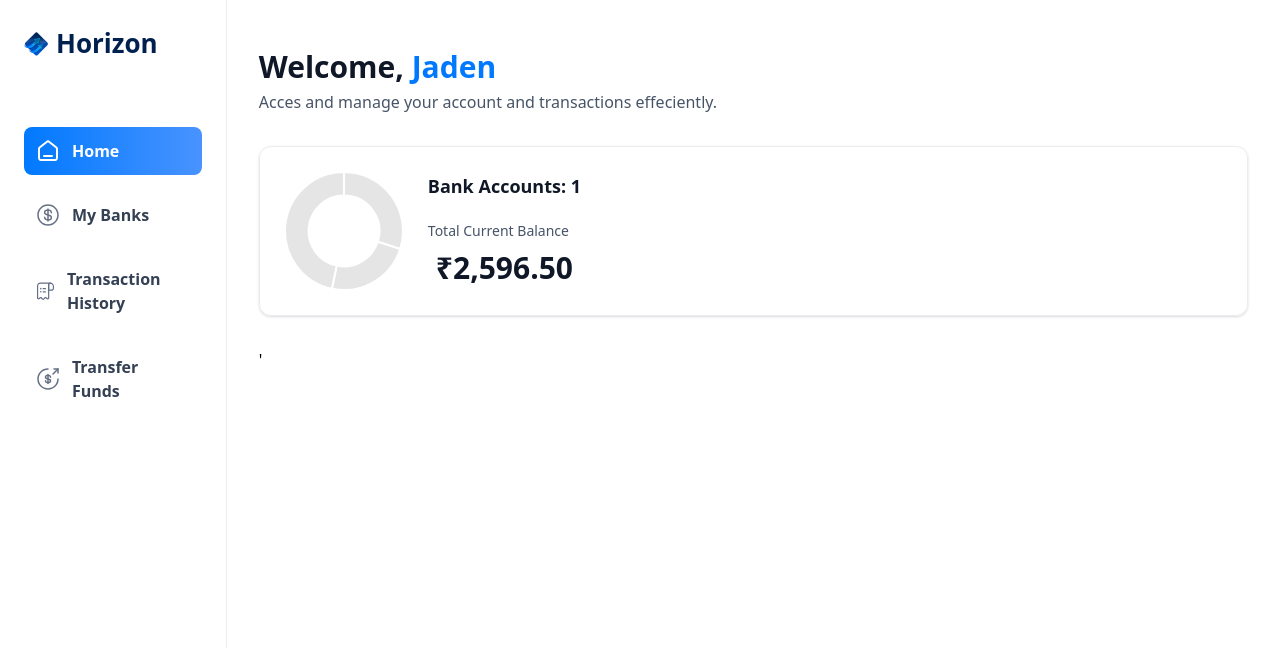
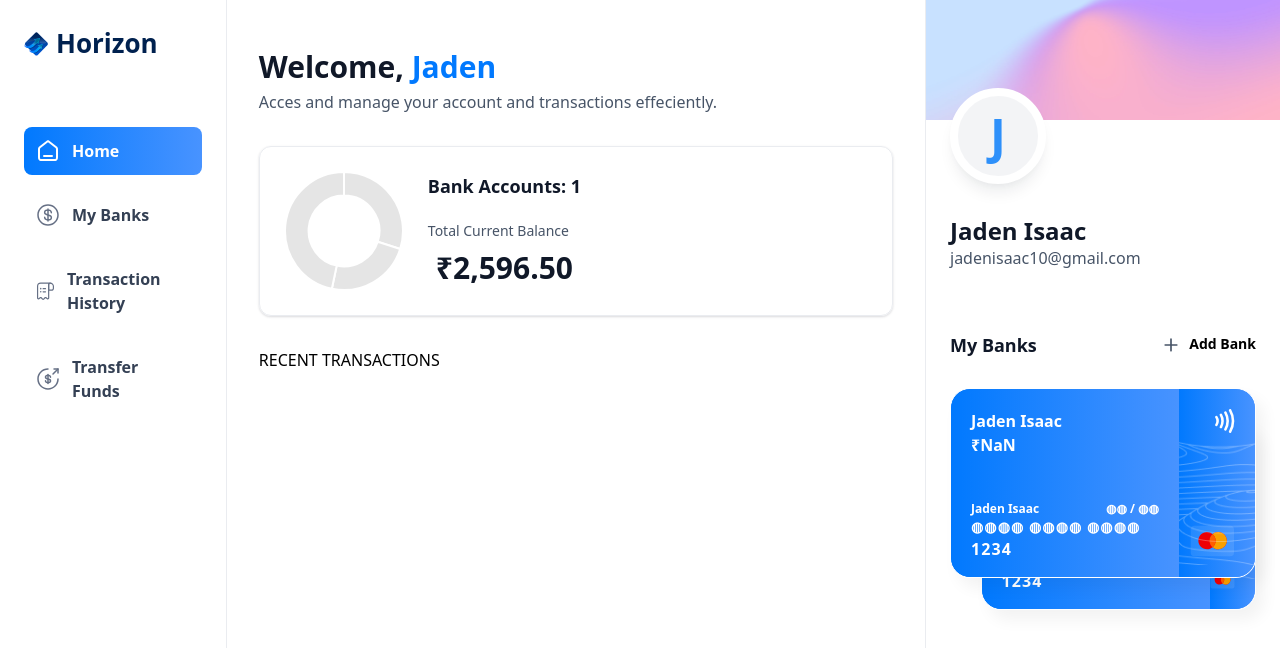
Before and after one commit to jadenisaac2005/horizon, a Next.js app: page / in a window 1280 px wide. Shown: the top 648 px of the page. Built offline with nearby package versions, Linux system fonts and the light colour scheme.

Commit message:
Implement final layout

```diff
--- /dev/null
+++ b/app/(root)/my-banks/page.tsx
@@ -0,0 +1,9 @@
+import React from 'react'
+
+const MyBanks = () => {
+    return (
+        <div>MyBanks</div>
+    )
+}
+
+export default MyBanks
--- a/app/(root)/page.tsx
+++ b/app/(root)/page.tsx
@@ -1,9 +1,10 @@
 import HeaderBox from '@/components/HeaderBox'
+import RightSidebar from '@/components/RightSidebar'
 import TotalBalanceBox from '@/components/TotalBalanceBox'
 import React from 'react'
 
 const Home = () => {
-  const loggedIn = { firstName:'Jaden'}
+  const loggedIn = { firstName:'Jaden', lastName:'Isaac', email:'jadenisaac10@gmail.com'}
   return (
     <section className='home'>
       <div className='home-content'>
@@ -20,8 +21,14 @@ const Home = () => {
           totalBanks={1}
           totalCurrentBalance={2596.50}
           />
-        </header>'
+        </header>
+        RECENT TRANSACTIONS
       </div>
+      <RightSidebar
+        user = {loggedIn}
+        transactions = {[]}
+        banks = {[{},{}]}
+      />
     </section>
   )
 }
--- /dev/null
+++ b/app/(root)/payment-transfer/page.tsx
@@ -0,0 +1,9 @@
+import React from 'react'
+
+const Transfer = () => {
+    return (
+        <div>Transfer</div>
+    )
+}
+
+export default Transfer
--- /dev/null
+++ b/app/(root)/transaction-history/page.tsx
@@ -0,0 +1,9 @@
+import React from 'react'
+
+const TransactionHistory = () => {
+    return (
+        <div>TransactionHistory</div>
+    )
+}
+
+export default TransactionHistory
--- /dev/null
+++ b/components/BankCard.tsx
@@ -0,0 +1,63 @@
+import { formatAmount } from '@/lib/utils'
+import Image from 'next/image'
+import Link from 'next/link'
+import React from 'react'
+
+const BankCard = ({ account, userName, showBalance}: CreditCardProps) => {
+    return (
+        <div className='flex flex-col'>
+            <Link href={'/'} className='bank-card'>
+                <div className='bank-card_content'>
+                    <div>
+                        <h1 className='text-16 font-semibold text-white'>
+                            {account.name || userName}
+                        </h1>
+                        <p className='font-ibm-plex-serif font-black text-white'>
+                            {formatAmount(account.currentBalance)}
+                        </p>
+                    </div>
+                    <article className='flex flex-col gap2'>
+                        <div className='flex justify-between'>
+                            <h1 className='text-12 font-semibold text-white'>
+                                {userName}
+                            </h1>
+                            <h2 className='text-12 font-semibold text-white'>
+                            ◍◍ / ◍◍
+                            </h2>
+                        </div>
+                        <p className='text-14 font-semibold tracking-[1.1px] text-white'>
+                        ◍◍◍◍ ◍◍◍◍ ◍◍◍◍ <span className='text-16'>1234</span>
+                        </p>
+                    </article>
+                </div>
+
+                <div className='bank-card_icon'>
+                    <Image
+                        src={'/icons/Paypass.svg'}
+                        width={20}
+                        height={24}
+                        alt='pay'
+                    />
+                    <Image
+                        src="/icons/mastercard.svg"
+                        width={45}
+                        height={32}
+                        alt="mastercard"
+                        className="ml-5"
+                    />
+                </div>
+                <Image
+                    src="/icons/lines.png"
+                    width={316}
+                    height={190}
+                    alt="lines"
+                    className="absolute top-0 left-0"
+                />
+            </Link>
+
+            {/* COPY */}
+        </div>
+    )
+}
+
+export default BankCard
--- a/components/MobileNav.tsx
+++ b/components/MobileNav.tsx
@@ -1,14 +1,22 @@
+'use client'
+
 import {
     Sheet,
+    SheetClose,
     SheetContent,
     SheetDescription,
     SheetHeader,
     SheetTitle,
     SheetTrigger,
     } from "@/components/ui/sheet"
+import { sidebarLinks } from "@/constants"
+import { cn } from "@/lib/utils"
 import Image from "next/image"
+import Link from "next/link"
+import { usePathname } from "next/navigation"
 
 const MobileNav = ({ user }: MobileNavProps) => {
+    const pathname = usePathname();
     return (
         <section className="w-fulll max-w-[264px]">
             <Sheet>
@@ -18,17 +26,49 @@ const MobileNav = ({ user }: MobileNavProps) => {
                     width={30}
                     height={30}
                     alt='menu'
-
+                    className="cursir-pointer"
                 />
             </SheetTrigger>
-            <SheetContent>
-                <SheetHeader>
-                <SheetTitle>Are you absolutely sure?</SheetTitle>
-                <SheetDescription>
-                    This action cannot be undone. This will permanently delete your account
-                    and remove your data from our servers.
-                </SheetDescription>
-                </SheetHeader>
+            <SheetContent side='right' className="border-none bg-white">
+                <Link href='/' className='cursor-pointer flex items-center gap-1 px-4'>
+                        <Image
+                        src={"/icons/logo.svg"}
+                        width={34}
+                        height={34}
+                        alt='Horizon Logo'
+                        />
+                        <h1 className='text-26 font-ibm-plex-serif font-bold text-black-1'>Horizon</h1>
+                    </Link>
+                    <div className="mobilenav-sheet">
+                        <SheetClose asChild>
+                            <nav className="h-full flex flex-col gap-6 pt-16 text-white">
+                                {sidebarLinks.map((item) => {
+                                const isAcive = pathname ===item.route || pathname.startsWith(`${item.route}/`)
+                                return(
+                                    <SheetClose asChild key={item.route}>
+                                        <Link href={item.route} key={item.label} className={cn('mobilenav-sheet_close w-full', {'bg-bank-gradient':isAcive })}>
+                                            <div className='relative size-6'>
+                                                <Image
+                                                src={item.imgURL}
+                                                alt={item.label}
+                                                width={20}
+                                                height={20}
+                                                className={cn({'brightness-[3] invert-0': isAcive})}
+                                                />
+                                            </div>
+                                            <p className={cn('text-16 font-swmibold text-black-2',{'!text-white': isAcive})}>
+                                                {item.label}
+                                            </p>
+                                        </Link>
+                                    </SheetClose>
+                                )
+                            })}
+
+                            USER
+                            </nav>
+                        </SheetClose>
+                        FOOTER
+                    </div>
             </SheetContent>
             </Sheet>
         </section>
--- /dev/null
+++ b/components/RightSidebar.tsx
@@ -0,0 +1,69 @@
+import Image from 'next/image'
+import Link from 'next/link'
+import React, { use } from 'react'
+import BankCard from './BankCard'
+
+const RightSidebar = ({user, transactions, banks}:RightSidebarProps) => {
+    return (
+        <aside className='right-sidebar'>
+            <section className='flex flex-col pb-8'>
+                <div className='profile-banner' />
+                <div className='profile'>
+                    <div className='profile-img'>
+                        <span className='text-5xl font-bold text-blue-500'>{user.firstName[0]}</span>
+                    </div>
+
+                    <div className='profile-details'>
+                        <h1 className='profile-name'>
+                            {user.firstName} {user.lastName}
+                        </h1>
+                        <p className='profile-email'>
+                            {user.email}
+                        </p>
+                    </div>
+                </div>
+            </section>
+            <section className='banks'>
+                <div className='flex w-full justify-between'>
+                    <h2 className='header-2'>My Banks</h2>
+                    <Link href={'/'} className='flex gap-2'>
+                    <Image
+                        src={'/icons/plus.svg'}
+                        width={20}
+                        height={20}
+                        alt='plus'
+                    />
+                    <h2 className='text-14 font-semibold text-grey-600'>
+                        Add Bank
+                    </h2>
+                    </Link>
+                </div>
+
+                {banks?.length > 0 && (
+                    <div className="relative flex flex-1 flex-col items-center justify-center gap-5">
+                        <div className='relative z-10'>
+                            <BankCard
+                                key={banks[0].$id}
+                                account={banks[0]}
+                                userName={`${user.firstName} ${user.lastName}`}
+                                showBalance={false}
+                            />
+                        </div>
+                        {banks[1] && (
+                            <div className='absolute right-0 top-8 z-0 w-[90%]'>
+                                <BankCard
+                                    key={banks[1].$id}
+                                    account={banks[1]}
+                                    userName={`${user.firstName} ${user.lastName}`}
+                                    showBalance={false}
+                                />
+                            </div>
+                        )}
+                    </div>
+                )}
+            </section>
+        </aside>
+    )
+}
+
+export default RightSidebar
--- a/components/Sidebar.tsx
+++ b/components/Sidebar.tsx
@@ -8,7 +8,7 @@ import { usePathname } from 'next/navigation'
 import React from 'react'
 
 const Sidebar = ({ user } : SiderbarProps) => {
-    const pathname = usePathname()
+    const pathname = usePathname();
     return (
         <section className='sidebar'>
             <nav className='flex flex-col gap-4'>
```
